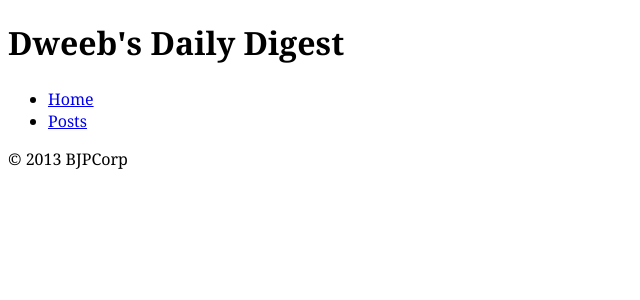
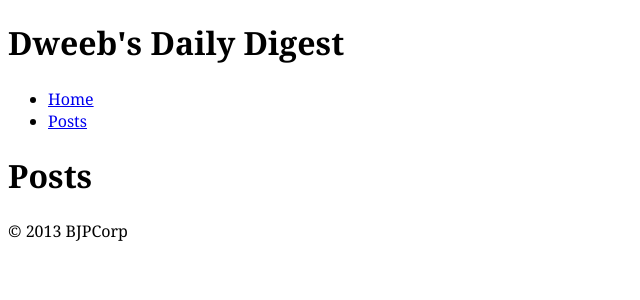
Before and after one commit to bjpcorp/dweebs-daily-digest, a Jekyll site: the page built from posts.html, in a window 1280 px wide. Shown: the top 300 px of the page, without its empty margins (0-640 px from the left). Built offline with Jekyll 4.4.1, drawn with Linux system fonts in a browser that asks for light colours; Markdown is read by kramdown in place of the engine named in the settings.

Commit message:
Added posts format

```diff
--- a/posts.html
+++ b/posts.html
@@ -1,4 +1,13 @@
 ---
 layout: posts
 ---
-{{content}}
+<h1>Posts</h1>
+
+<ul>
+	{% for posts in site.posts %}
+	<li>
+	<a href=""></a>
+	<p></p>
+	</li>
+	{% endfor %}
+</ul>
```
